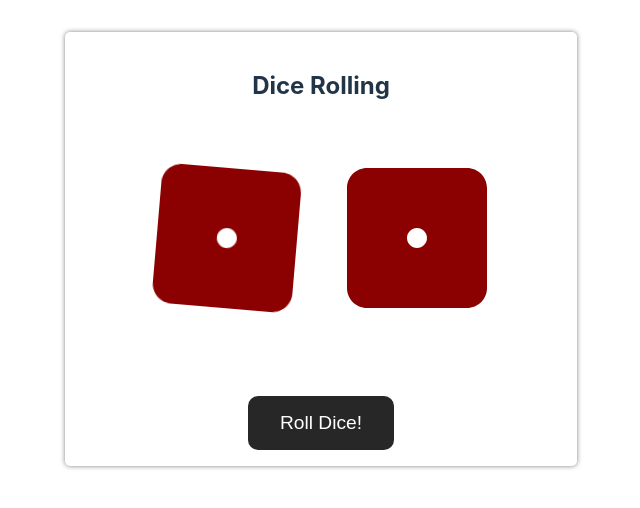
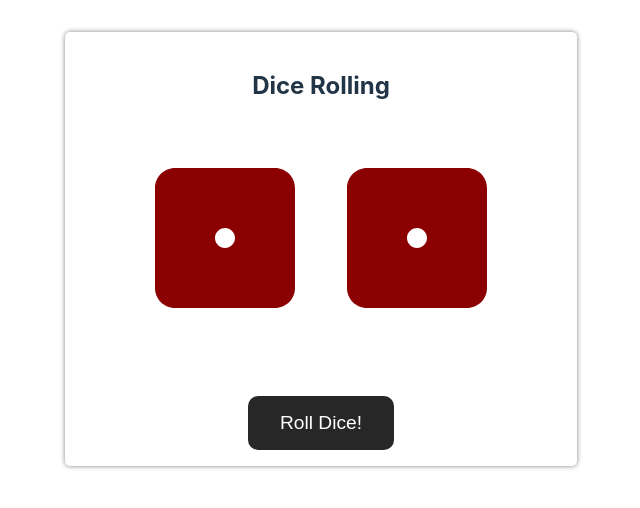
Before and after one commit to DamianCU/CreatingARollDice, a React (Vite) app in the folder vite_dice_project/: page / in a window 1280 px wide. Shown: the top 508 px of the page, without its empty margins (319-959 px from the left). Built offline with nearby package versions, Linux system fonts and the light colour scheme.

Commit message:
19:39min

```diff
--- a/vite_dice_project/src/components/DiceRolling.jsx
+++ b/vite_dice_project/src/components/DiceRolling.jsx
@@ -39,8 +39,8 @@ function DiceRolling(){
         <div className="dice-container">
             <h2>Dice Rolling</h2>
             <div className="dice">
-                <div className="die die-shaking">{die1}</div>
-                <div className="die">{die2}</div>
+                <div className={dieClassname}>{die1}</div>
+                <div className={dieClassname}>{die2}</div>
             </div>
             <button onClick={rollDice}>Roll Dice!</button>
         </div>
```
